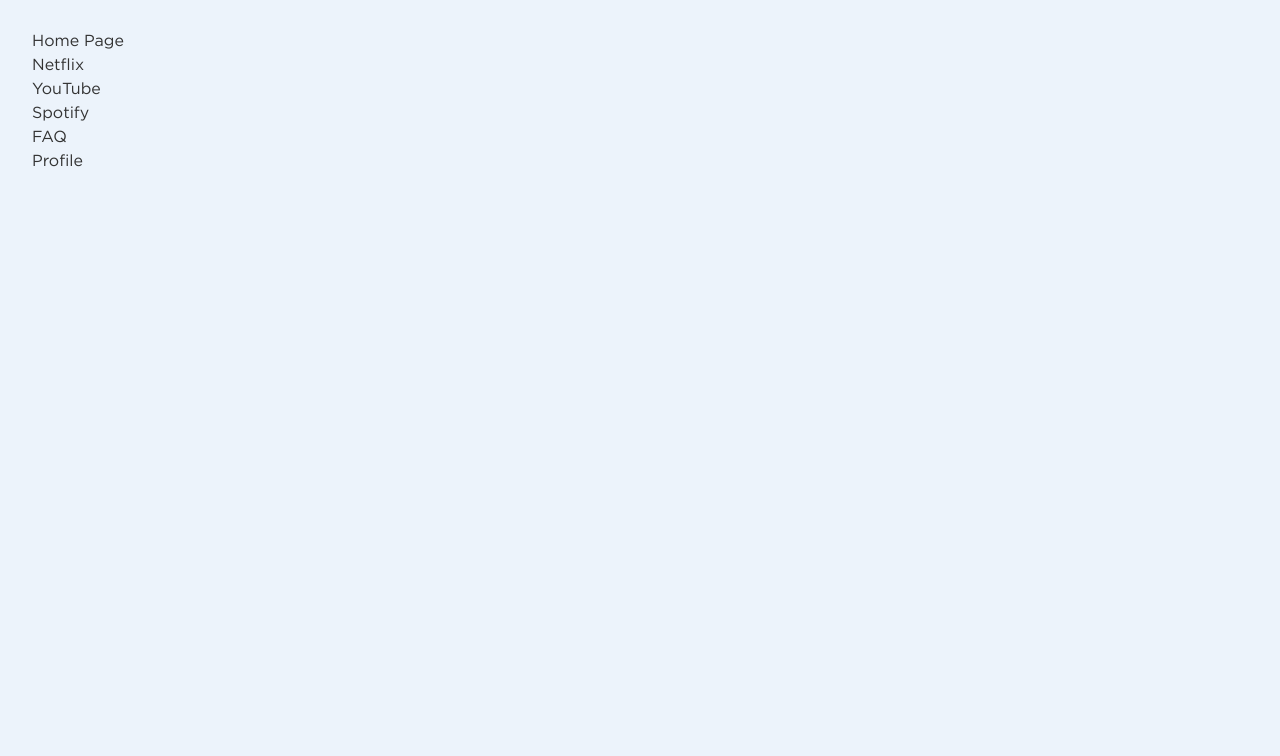
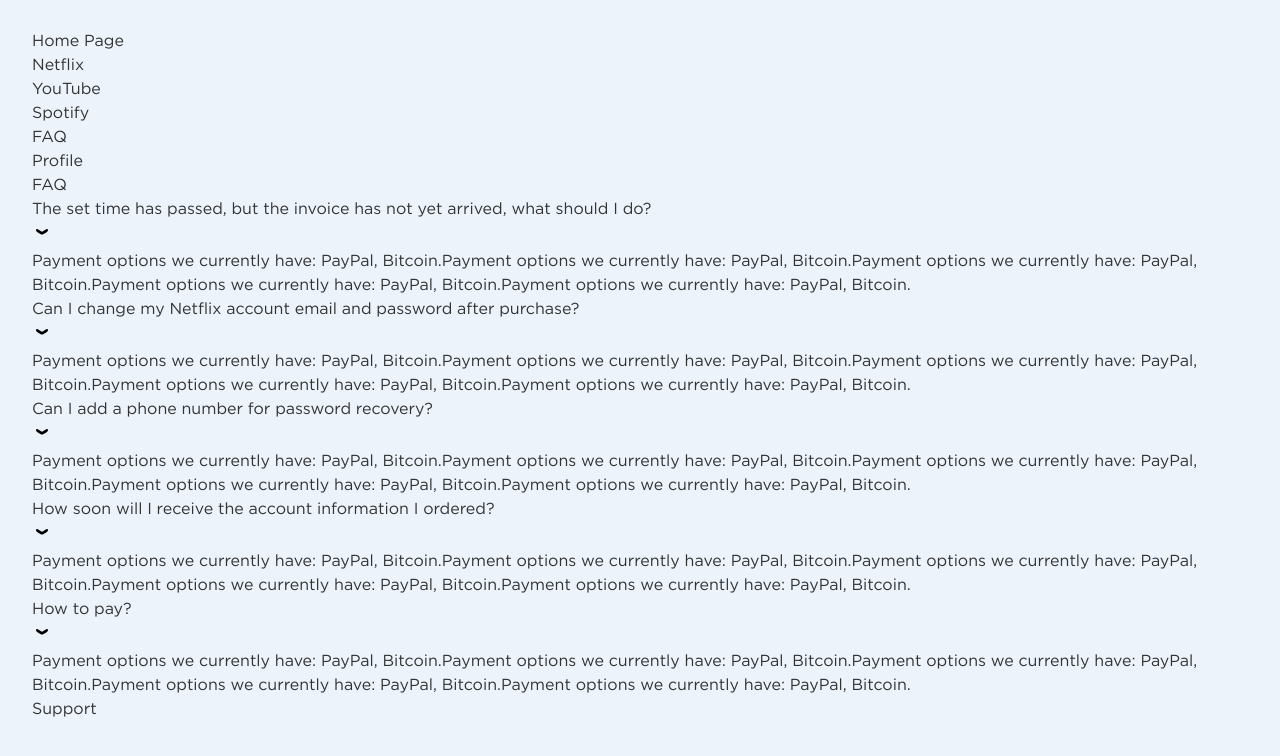
Before and after one commit to DevScriber/discounts-on-services, a website built with Vite: page src/index.html in a window 1280 px wide. Built offline with nearby package versions, Linux system fonts and the light colour scheme.

Commit message:
Add faq markup

```diff
--- a/src/index.html
+++ b/src/index.html
@@ -31,7 +31,9 @@
   <body>
     <load src="./partials/header.html" icon-path="img/sprite.svg#logo" />
 
-    <main></main>
+    <main>
+      <load src="./partials/faq-table.html" />
+    </main>
 
     <load src="./partials/footer.html" />
 
--- a/src/partials/faq-table.html
+++ b/src/partials/faq-table.html
@@ -0,0 +1,97 @@
+<section class="faq-section">
+  <div class="container">
+    <h2 class="faq-title">FAQ</h2>
+    <ul class="faq-list">
+      <li class="faq-item">
+        <div class="faq-list-question-container">
+          <h3 class="faq-item-subtitle">
+            The set time has passed, but the invoice has not yet arrived, what
+            should I do?
+          </h3>
+          <button type="button" class="faq-item-btn">
+            <svg class="faq-item-btn-icon" width="20" height="20">
+              <use href="./img/icons.svg#icon-FAQ-btn"></use>
+            </svg>
+          </button>
+        </div>
+        <p class="faq-item-answer-text">
+          Payment options we currently have: PayPal, Bitcoin.Payment options we
+          currently have: PayPal, Bitcoin.Payment options we currently have:
+          PayPal, Bitcoin.Payment options we currently have: PayPal,
+          Bitcoin.Payment options we currently have: PayPal, Bitcoin.
+        </p>
+      </li>
+      <li class="faq-item">
+        <div class="faq-list-question-container">
+          <h3 class="faq-item-subtitle">
+            Can I change my Netflix account email and password after purchase?
+          </h3>
+          <button type="button" class="faq-item-btn">
+            <svg class="faq-item-btn-icon" width="20" height="20">
+              <use href="./img/icons.svg#icon-FAQ-btn"></use>
+            </svg>
+          </button>
+        </div>
+        <p class="faq-item-answer-text">
+          Payment options we currently have: PayPal, Bitcoin.Payment options we
+          currently have: PayPal, Bitcoin.Payment options we currently have:
+          PayPal, Bitcoin.Payment options we currently have: PayPal,
+          Bitcoin.Payment options we currently have: PayPal, Bitcoin.
+        </p>
+      </li>
+      <li class="faq-item">
+        <div class="faq-list-question-container">
+          <h3 class="faq-item-subtitle">
+            Can I add a phone number for password recovery?
+          </h3>
+          <button type="button" class="faq-item-btn">
+            <svg class="faq-item-btn-icon" width="20" height="20">
+              <use href="./img/icons.svg#icon-FAQ-btn"></use>
+            </svg>
+          </button>
+        </div>
+        <p class="faq-item-answer-text">
+          Payment options we currently have: PayPal, Bitcoin.Payment options we
+          currently have: PayPal, Bitcoin.Payment options we currently have:
+          PayPal, Bitcoin.Payment options we currently have: PayPal,
+          Bitcoin.Payment options we currently have: PayPal, Bitcoin.
+        </p>
+      </li>
+      <li class="faq-item">
+        <div class="faq-list-question-container">
+          <h3 class="faq-item-subtitle">
+            How soon will I receive the account information I ordered?
+          </h3>
+          <button type="button" class="faq-item-btn">
+            <svg class="faq-item-btn-icon" width="20" height="20">
+              <use href="./img/icons.svg#icon-FAQ-btn"></use>
+            </svg>
+          </button>
+        </div>
+        <p class="faq-item-answer-text">
+          Payment options we currently have: PayPal, Bitcoin.Payment options we
+          currently have: PayPal, Bitcoin.Payment options we currently have:
+          PayPal, Bitcoin.Payment options we currently have: PayPal,
+          Bitcoin.Payment options we currently have: PayPal, Bitcoin.
+        </p>
+      </li>
+      <li class="faq-item">
+        <div class="faq-list-question-container">
+          <h3 class="faq-item-subtitle">How to pay?</h3>
+          <button type="button" class="faq-item-btn">
+            <svg class="faq-item-btn-icon" width="20" height="20">
+              <use href="./img/icons.svg#icon-FAQ-btn"></use>
+            </svg>
+          </button>
+        </div>
+        <p class="faq-item-answer-text">
+          Payment options we currently have: PayPal, Bitcoin.Payment options we
+          currently have: PayPal, Bitcoin.Payment options we currently have:
+          PayPal, Bitcoin.Payment options we currently have: PayPal,
+          Bitcoin.Payment options we currently have: PayPal, Bitcoin.
+        </p>
+      </li>
+    </ul>
+    <button type="button" class="faq-support-btn">Support</button>
+  </div>
+</section>
```
